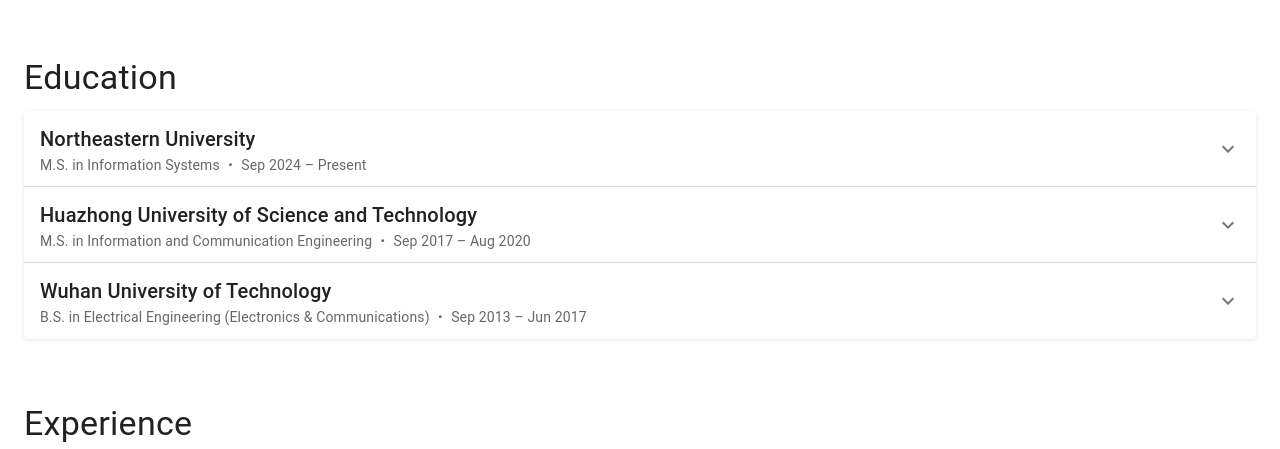
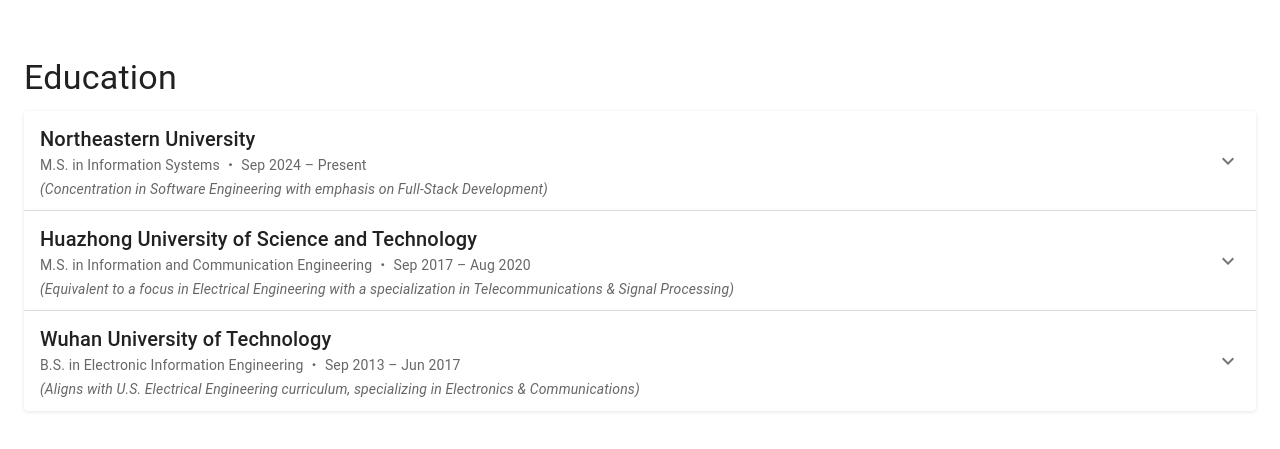
Before and after one commit to SusieYonng/my-portfolio, a React (Vite) app: page / in a window 1280 px wide. Shown: the part 940-1389 px from the top of the page. Built offline with nearby package versions, Linux system fonts and the light colour scheme.

Commit message:
feat: update education

```diff
--- a/src/components/Education.tsx
+++ b/src/components/Education.tsx
@@ -42,6 +42,11 @@ const Education = () => {
               <Typography variant="body2" color="text.secondary">
                 {edu.degree} ・ {edu.duration}
               </Typography>
+              {edu.degreeNote && (
+                <Typography variant="body2" color="text.secondary" sx={{ fontStyle: 'italic', mt: 0.5 }}>
+                  {edu.degreeNote}
+                </Typography>
+              )}
             </Box>
           </AccordionSummary>
 
--- a/src/data/educationData.ts
+++ b/src/data/educationData.ts
@@ -1,23 +1,36 @@
 // src/data/educationData.ts
 
-export const education = [
+interface EducationItem {
+  school: string;
+  degree: string;
+  degreeNote?: string;
+  duration: string;
+  gpa?: string;
+  coursework?: string[];
+  publications?: string[];
+  honors?: string[];
+}
+
+export const education: EducationItem[] = [
   {
     school: "Northeastern University",
     degree: "M.S. in Information Systems",
+    degreeNote: "(Concentration in Software Engineering with emphasis on Full-Stack Development)",
     duration: "Sep 2024 – Present",
     gpa: "4.0 / 4.0",
     coursework: [
-      'INFO 5100 Application Engineering and Development',
-      'INFO 6105 Data Science Engineering Methods and Tools',
-      'INFO 6205 Program Structures and Algorithms',
-      'INFO 6250 Web Development Tools & Methods',
-      'DAMG 6210 Data Management and Database Design',
-      'INFO 7610 Natural Language Engineering Methods/Tools'
+      'Application Engineering and Development',
+      'Data Science Engineering Methods and Tools',
+      'Program Structures and Algorithms',
+      'Web Development Tools & Methods',
+      'Data Management and Database Design (In Progress)',
+      'Natural Language Engineering Methods/Tools (In Progress)'
     ]
   },
   {
     school: "Huazhong University of Science and Technology",
     degree: "M.S. in Information and Communication Engineering",
+    degreeNote: "(Equivalent to a focus in Electrical Engineering with a specialization in Telecommunications & Signal Processing)",
     duration: "Sep 2017 – Aug 2020",
     gpa: "3.36 / 4.0",
     coursework: [
@@ -36,11 +49,14 @@ export const education = [
   },
   {
     school: "Wuhan University of Technology",
-    degree: "B.S. in Electrical Engineering (Electronics & Communications)",
+    degree: "B.S. in Electronic Information Engineering",
+    degreeNote: "(Aligns with U.S. Electrical Engineering curriculum, specializing in Electronics & Communications)",
     duration: "Sep 2013 – Jun 2017",
     gpa: "3.79 / 4.0",
     coursework: [
+      'Computer Systems Fundamentals & Operating Systems Concepts',
       'Fundamentals of Computer Programming (C Language)',
+      'Principles of Microcomputers & Communication Interfaces',
       'Data Structures & Algorithms',
       'Database & Information Systems',
       'Computer Network & Communication'
```
